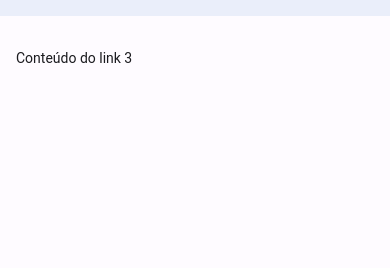
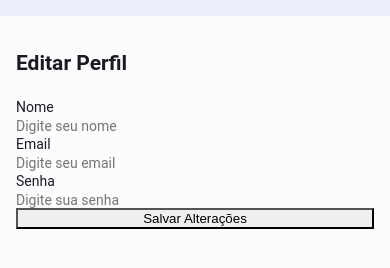
Before and after one commit to igoreor/Letrus, a website: page www/link3.html in a window 390 px wide. Shown: the part 48-316 px from the top of the page. Drawn offline with Linux system fonts and the light colour scheme; some packages are replaced by stand-ins of ours.

Commit message:
feat(profile): criar aba de 'meu perfil'

```diff
--- a/www/link3.html
+++ b/www/link3.html
@@ -14,10 +14,11 @@
     <!-- Path to Framework7 Library Bundle CSS -->
     <link rel="stylesheet" href="lib/framework7-bundle.min.css">
     <!-- CSS PERSONALIZADO PARA MENU-->
-    <link rel="stylesheet" href="css/personalizado.css">
+    <link rel="stylesheet" href="css/home.css">
     <!--Ícones Material Design-->
     <link rel="stylesheet" href="css/materialdesignicons.min.css">
-
+    <!-- Estilo para tela de perfil -->
+    <link rel="stylesheet" href="css/profile.css">
 
 </head>
 
@@ -40,8 +41,23 @@
 
                 <!-- Scrollable page content -->
                 <div class="page-content">
-                    <div class="block">
-                        Conteúdo do link 3
+                    <div class="block profile-container">
+                        <h2>Editar Perfil</h2>
+                        <form id="profile-form">
+                            <div class="form-group">
+                                <label for="name">Nome</label>
+                                <input type="text" id="name" placeholder="Digite seu nome">
+                            </div>
+                            <div class="form-group">
+                                <label for="email">Email</label>
+                                <input type="email" id="email" placeholder="Digite seu email">
+                            </div>
+                            <div class="form-group">
+                                <label for="password">Senha</label>
+                                <input type="password" id="password" placeholder="Digite sua senha">
+                            </div>
+                            <button type="button" id="save-profile" class="btn-save">Salvar Alterações</button>
+                        </form>
                     </div>
                 </div>
             </div>
```
